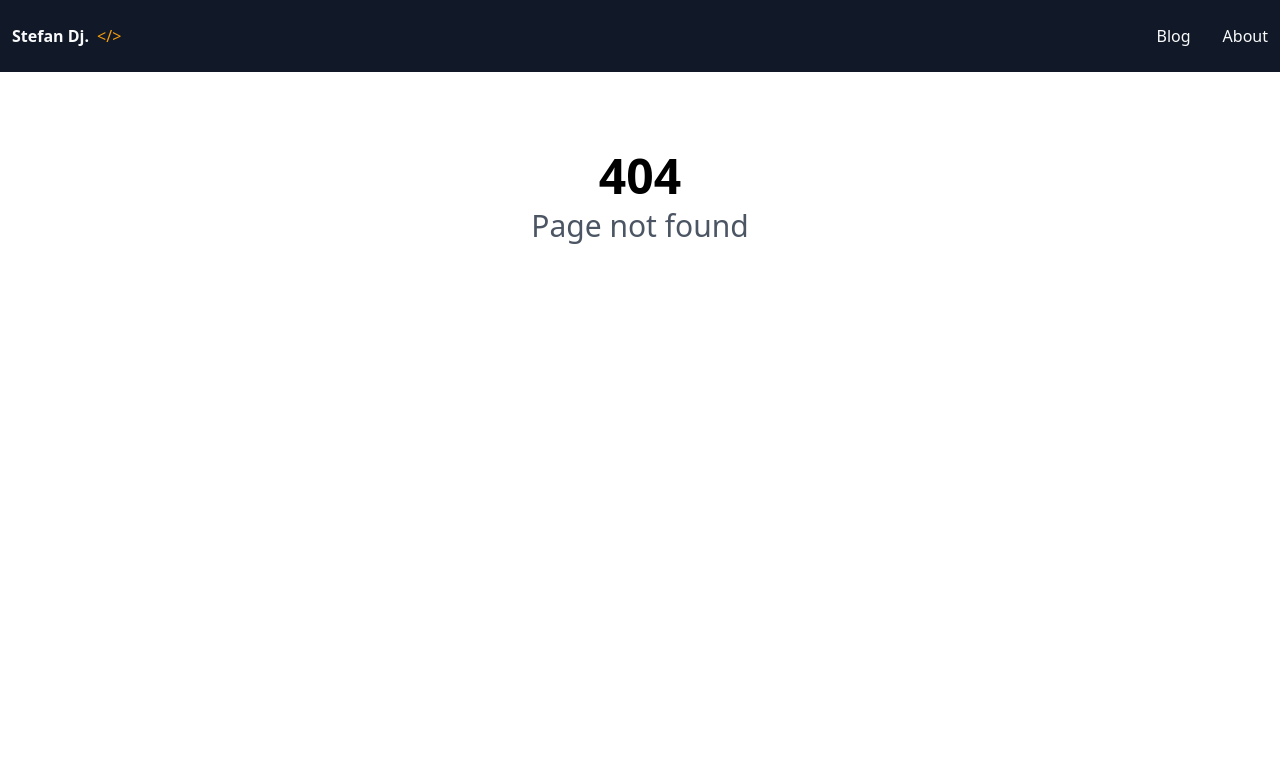
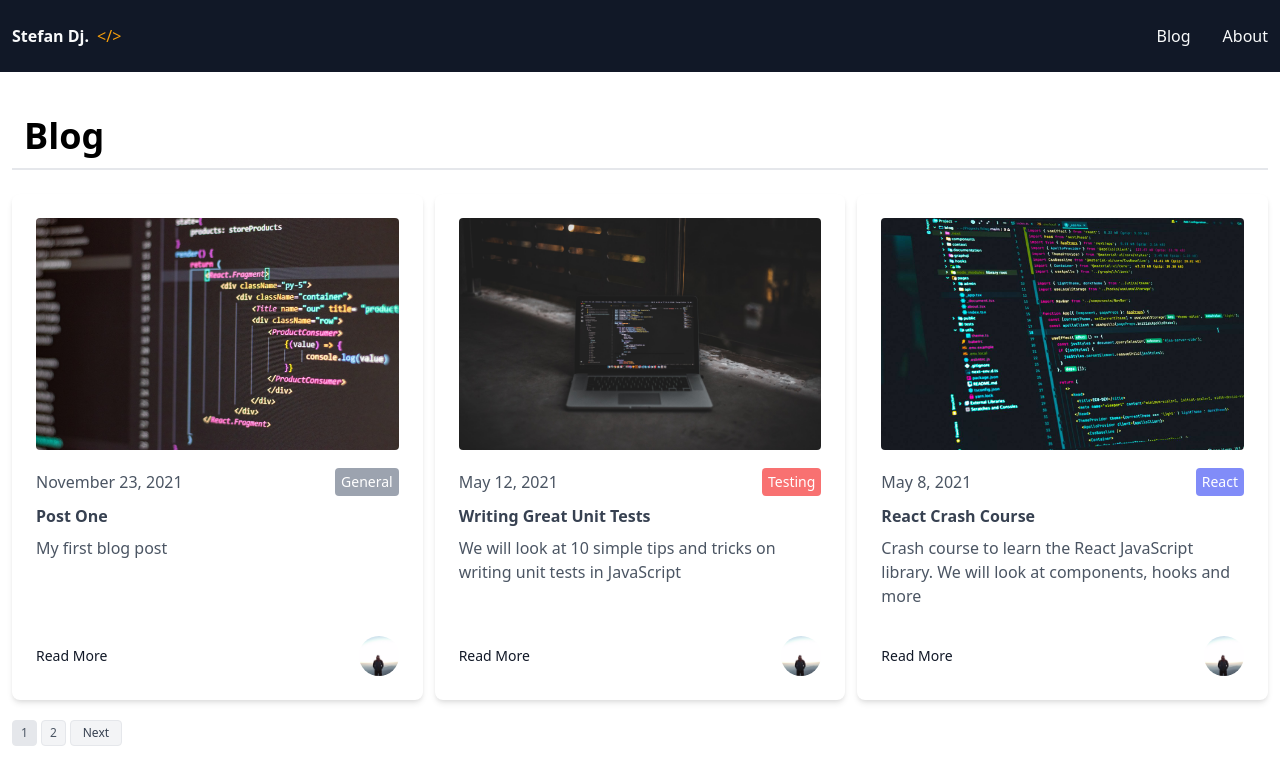
Before and after one commit to stefandjikic/blog-next-js, a Next.js app: page /blog/page/1 in a window 1280 px wide. Before the commit this address had no page. Shown: the top 784 px of the page. Built offline with nearby package versions, Linux system fonts and the light colour scheme.

Commit message:
Added pagination on all posts page

```diff
--- /dev/null
+++ b/components/Pagination.js
@@ -0,0 +1,57 @@
+import { useState } from "react";
+import Link from "next/link";
+
+const Pagination = ({ currentPage, numberOfPages }) => {
+  const [activeLink, setActiveLink] = useState(currentPage);
+  const firstPage = currentPage === 1;
+  const lastPatge = currentPage === numberOfPages;
+  const prevPage = `/blog/page/${currentPage - 1}`;
+  const nextPage = `/blog/page/${currentPage + 1}`;
+
+  if (numberOfPages === 1) return <></>;
+
+  return (
+    <div className="mt-5">
+      <div className="flex my-2">
+        {!firstPage && (
+          <Link href={prevPage}>
+            <a
+              className="bg-gray-100 py-1 px-3 cursor-pointer
+              border text-gray-600 font-medium text-xs mr-1
+              hover:bg-gray-200 rounded "
+            >
+              Prev
+            </a>
+          </Link>
+        )}
+
+        {Array.from({length: numberOfPages}, (_, i) => (
+          <Link href={`/blog/page/${i + 1}`}>
+             <a
+              onClick={() => setActiveLink(i+1)}
+              className={`bg-gray-100 py-1 px-2 cursor-pointer
+              border text-gray-600 font-medium text-xs mr-1
+              hover:bg-gray-200 rounded ${activeLink === i + 1 ? "bg-gray-200" : ''}`}
+            >
+              {i+1}
+            </a>
+          </Link>
+        ))}
+
+        {!lastPatge && (
+          <Link href={nextPage}>
+            <a
+              className="bg-gray-100 py-1 px-3 cursor-pointer
+              border text-gray-700 font-medium text-xs
+              hover:bg-gray-200 rounded "
+            >
+              Next
+            </a>
+          </Link>
+        )}
+      </div>
+    </div>
+  );
+};
+
+export default Pagination;
--- /dev/null
+++ b/config/index.js
@@ -0,0 +1 @@
+export const POSTS_PER_PAGE = 3;
--- a/pages/blog/index.js
+++ b/pages/blog/index.js
@@ -1,40 +1,5 @@
-import fs from "fs";
-import path from "path";
-import Link from "next/link";
-import matter from "gray-matter";
-import Layout from "../../components/Layout";
-import Post from "../../components/Post";
-import { sortByDate } from '../../utils'
+import { getStaticProps } from "./page/[p_index]";
+import BlogPage from "./page/[p_index]";
 
-export default function BlogPage({ posts }) {
-
-  return (
-    <Layout title="Home Page | Stefan Djikic">
-      <h1 className="text-4xl font-bold border-b-2 p-3">Blog</h1>
-      <div className="grid md:grid-cols-2 lg:grid-cols-3 gap-3">
-        {posts.map((post, i) => (
-          <Post key={i} post={post} />
-        ))}
-      </div>
-    </Layout>
-  );
-}
-
-export async function getStaticProps() {
-  const files = fs.readdirSync(path.join("posts"));
-  const posts = files.map((filename) => {
-    const slug = filename.replace(".md", "");
-    const markdown = fs.readFileSync(path.join("posts", filename), "utf-8");
-    const { data: frontMatter } = matter(markdown);
-    return {
-      slug,
-      frontMatter,
-    };
-  });
-  console.log(posts);
-  return {
-    props: {
-      posts: posts.sort(sortByDate),
-    },
-  };
-}
+export { getStaticProps };
+export default BlogPage;
--- /dev/null
+++ b/pages/blog/page/[p_index].js
@@ -0,0 +1,71 @@
+import fs from "fs";
+import path from "path";
+// import Link from "next/link";
+import matter from "gray-matter";
+import Layout from "../../../components/Layout";
+import Post from "../../../components/Post";
+import Pagination from "../../../components/Pagination";
+import { sortByDate } from "../../../utils";
+import { POSTS_PER_PAGE } from "../../../config";
+
+export default function BlogPage({ posts, numberOfPages, currentPage }) {
+  return (
+    <Layout title="Home Page | Stefan Djikic">
+      <h1 className="text-4xl font-bold border-b-2 p-3">Blog</h1>
+      <div className="grid md:grid-cols-2 lg:grid-cols-3 gap-3">
+        {posts.map((post, i) => (
+          <Post key={i} post={post} />
+        ))}
+      </div>
+      <Pagination currentPage={currentPage} numberOfPages={numberOfPages} />
+    </Layout>
+  );
+}
+
+export async function getStaticPaths() {
+  const files = fs.readdirSync(path.join("posts"));
+
+  const numberOfPages = Math.ceil(files.length / POSTS_PER_PAGE);
+  const paths = [];
+  for (let i = 1; i <= numberOfPages; i++) {
+    paths.push({
+      params: { p_index: i.toString() },
+    });
+  }
+
+  return {
+    paths,
+    fallback: false,
+  };
+}
+
+export async function getStaticProps({ params }) {
+  const currentPage = parseInt((params && params.p_index) || 1);
+
+  const files = fs.readdirSync(path.join("posts"));
+
+  const posts = files.map((filename) => {
+    const slug = filename.replace(".md", "");
+    const markdown = fs.readFileSync(path.join("posts", filename), "utf-8");
+    const { data: frontMatter } = matter(markdown);
+    return {
+      slug,
+      frontMatter,
+    };
+  });
+
+  const numberOfPages = Math.ceil(files.length / POSTS_PER_PAGE);
+  const pageIndex = currentPage - 1;
+
+  const sortedPostsPerPage = posts
+    .sort(sortByDate)
+    .slice(pageIndex * POSTS_PER_PAGE, (pageIndex + 1) * POSTS_PER_PAGE);
+
+  return {
+    props: {
+      posts: sortedPostsPerPage,
+      numberOfPages,
+      currentPage,
+    },
+  };
+}
```
